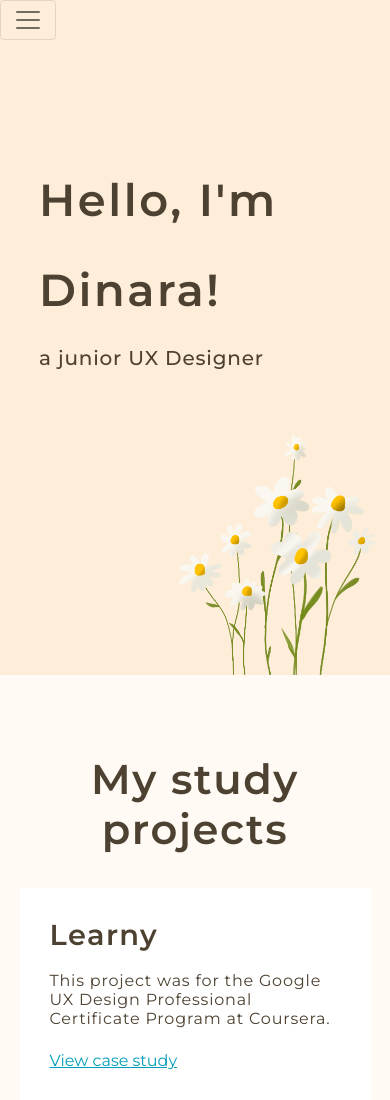
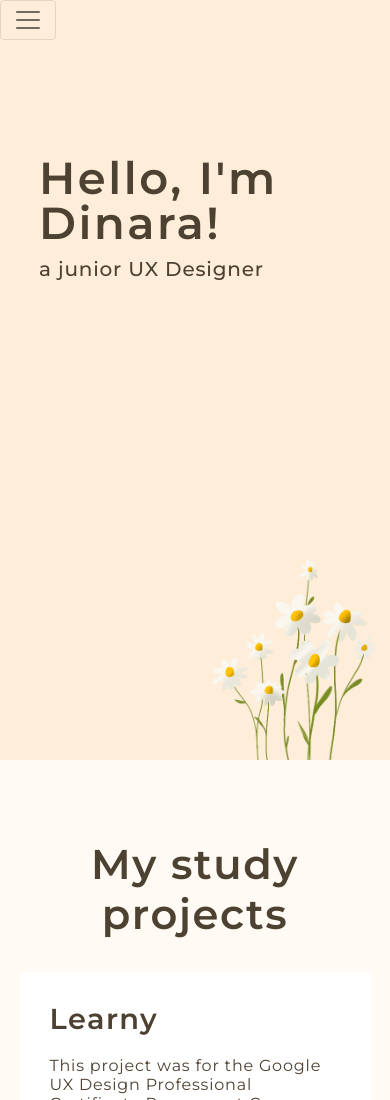
Before and after one commit to dev-oner/dinara-design, a plain HTML site: page index.html in a window 390 px wide. Shown: the top 1100 px of the page. Drawn offline with nearby package versions, Linux system fonts and the light colour scheme.

Commit message:
fix for small screens

```diff
--- a/css/styles.css
+++ b/css/styles.css
@@ -359,13 +359,13 @@ a {
 
 @media only screen and (max-width: 575px) {
   #home .container-fluid {
-    height: 80vh;
+    height: 90vh;
   }
 
   .home-container {
     display: flex;
     flex-direction: column;
-    height: 80vh;
+    height: 90vh;
     width: 100%;
     padding: 40% 3% 0 10%;
     justify-content: space-between;
@@ -380,7 +380,7 @@ a {
     font-size: 2.8rem;
     font-weight: 600;
     letter-spacing: 0.16rem;
-    line-height: 2;
+    line-height: 1;
   }
 
   .home-subtitle {
@@ -396,7 +396,7 @@ a {
   }
 
   .home-img {
-    width: 60%;
+    width: 50%;
   }
 
   #projects .container-fluid {
```
